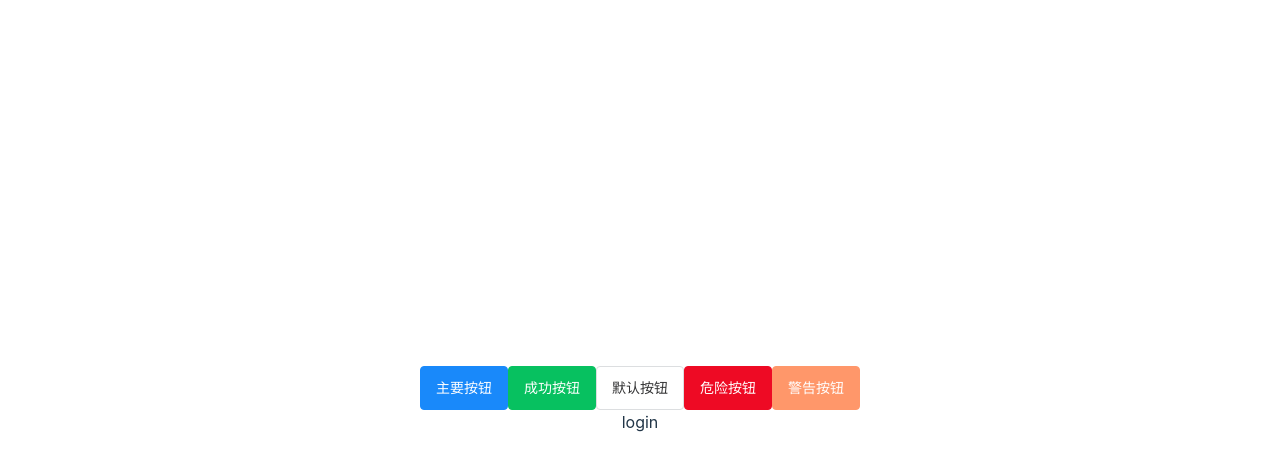
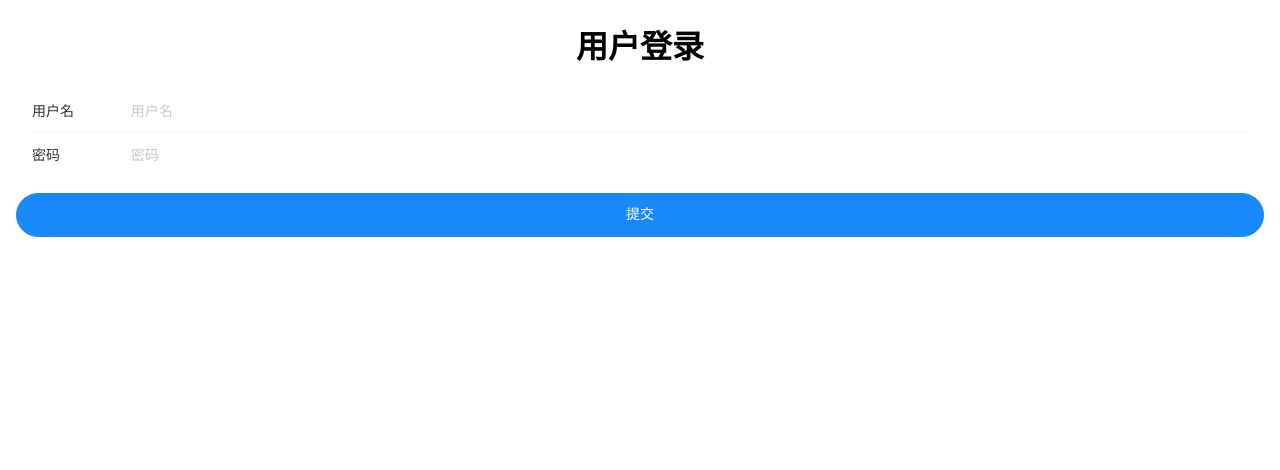
Before and after one commit to llwang304/MedicalEscort, a Vue app: page /#/login in a window 1280 px wide. Shown: the top 470 px of the page. Built offline with nearby package versions, Linux system fonts and the light colour scheme.

Commit message:
新增功能：用户登录

```diff
--- a/package.json
+++ b/package.json
@@ -9,6 +9,8 @@
     "preview": "vite preview"
   },
   "dependencies": {
+    "axios": "^1.7.9",
+    "less": "^4.2.1",
     "vant": "^4.9.15",
     "vue": "^3.5.13",
     "vue-router": "^4.5.0"
--- a/src/App.vue
+++ b/src/App.vue
@@ -4,11 +4,6 @@
 
 <template>
   <div>
-    <van-button type="primary">主要按钮</van-button>
-    <van-button type="success">成功按钮</van-button>
-    <van-button type="default">默认按钮</van-button>
-    <van-button type="danger">危险按钮</van-button>
-    <van-button type="warning">警告按钮</van-button>
     <router-view />
   </div>
 </template>
--- a/src/api/index.js
+++ b/src/api/index.js
@@ -0,0 +1,14 @@
+import request from '../utils/request'
+
+/*login页面*/
+//获取验证码
+
+/* export const getCode=(data)=>{
+    return request.post('/get/code',data)
+} */
+//为啥写成这样？
+export default{
+  login(data){
+    return request.post('/login',data)
+  }
+}
--- a/src/main.js
+++ b/src/main.js
@@ -1,7 +1,8 @@
 import { createApp } from 'vue'
-import './style.css'
+//import './style.css'
 import App from './App.vue'
 import router from './router'//引入router
+import api from './api'
 
 
 //createApp(App).mount('#app')
@@ -10,3 +11,5 @@ const app=createApp(App)
 //路由挂载
 app.use(router)
 app.mount('#app')
+//在实例上绑定属性
+app.config.globalProperties.$api=api
--- a/src/pages/login/index.vue
+++ b/src/pages/login/index.vue
@@ -1,11 +1,68 @@
 <template>
-  <div>login</div>
+  <div>
+    <h1 >用户登录</h1>
+    <van-form @submit="onSubmit">
+      <van-cell-group inset>
+        <van-field
+          v-model="form.userName"
+          name="用户名"
+          label="用户名"
+          placeholder="用户名"
+          :rules="[{ required: true, message: '请填写用户名' }]"
+        />
+        <van-field
+          v-model="form.passWord"
+          type="password"
+          name="密码"
+          label="密码"
+          placeholder="密码"
+          :rules="[{ required: true, message: '请填写密码' }]"
+        />
+      </van-cell-group>
+      <div style="margin: 16px;">
+        <van-button round block type="primary" native-type="submit">
+          提交
+        </van-button>
+      </div>
+    </van-form>
+  </div>
 </template>
 
 <script setup>
+  import {useRouter} from 'vue-router'
+  import {reactive,getCurrentInstance} from 'vue'
+
+
+  //获取当前vue实例
+  const {proxy} =getCurrentInstance()
+
+  //获取路由对象
+  const router=useRouter()
+  //表单数据
+  const form=reactive({
+    userName:'',
+    passWord:'',
+
+  })
+  //表单提交
+  const onSubmit=async()=>{
+    /* proxy.$api.login(form).then((data)=>{//这次不用这个了
+    }) */
+    const {data}=await proxy.$api.login(form)//{}把data解构出来
+    //console.log('res',data)
+    if(data.code===10000){
+      localStorage.setItem('h5_token',data.data.token)
+      localStorage.setItem('h5_userInfo',JSON.stringify(data.data.userInfo))//为什么要json.stringify?因为此时的后端发过来的数据中的userinfo是个object,而localstorage中智能存储字符串
+      router.push('/home')
+    }else{
+
+    }
+  }
 
 </script>
 
 <style lang="less" scoped>
-
+  h1{
+    text-align: center;
+  }
 </style>
--- /dev/null
+++ b/src/utils/request.js
@@ -0,0 +1,54 @@
+import axios from 'axios'
+
+const http=axios.create({
+    baseURL: 'https:/v3pz.itndedu.com/v3pz/',
+    timeout: 10000,
+    headers:{"terminal":"h5"}
+})
+
+//添加拦截器：在请求或响应被 then 或 catch 处理前拦截它们。
+http.interceptors.request.use(function (config) {
+    // 在发送请求之前做些什么
+    // 添加token,用于用户鉴权
+    const token=localStorage.getItem('h5_token')
+    // 不需要添加token的白名单,这样做是为了避免在不需要身份验证的请求中添加 token。
+    const whiteUrl=[
+        //'/get/code',
+        //'/user/authentication',
+        '/login',
+    ]
+    if(token&&!whiteUrl.includes(config.url)){
+        config.headers['h-token'] = token
+    }
+    return config;
+  }, function (error) {
+    // 对请求错误做些什么
+    return Promise.reject(error);
+  });
+
+// 添加响应拦截器
+http.interceptors.response.use(function (response) {
+    // 2xx 范围内的状态码都会触发该函数。
+    // 对响应数据做点什么
+    //对接口异常的数据需要给用户提示
+    if(response.data.code===-1){
+        //ElMessage.warning(response.data.message)
+    }
+    if(response.data.code===-2){//如admin页面中的token过期等问题
+      //清除缓存记录
+      localStorage.removeItem('h5_token')
+      localStorage.removeItem('h5_userInfo')
+      //localStorage.removeItem('pz_v3pz')
+      //跳转回登陆页面
+      window.location.href=window.location.origin
+    }
+
+    return response;
+  }, function (error) {
+    // 超出 2xx 范围的状态码都会触发该函数。
+    // 对响应错误做点什么
+    return Promise.reject(error);
+  });
+
+  //向外部暴露
+  export default http;
```
Also changed, not shown: 1 other file (tests, documents, lock files or other folders).
